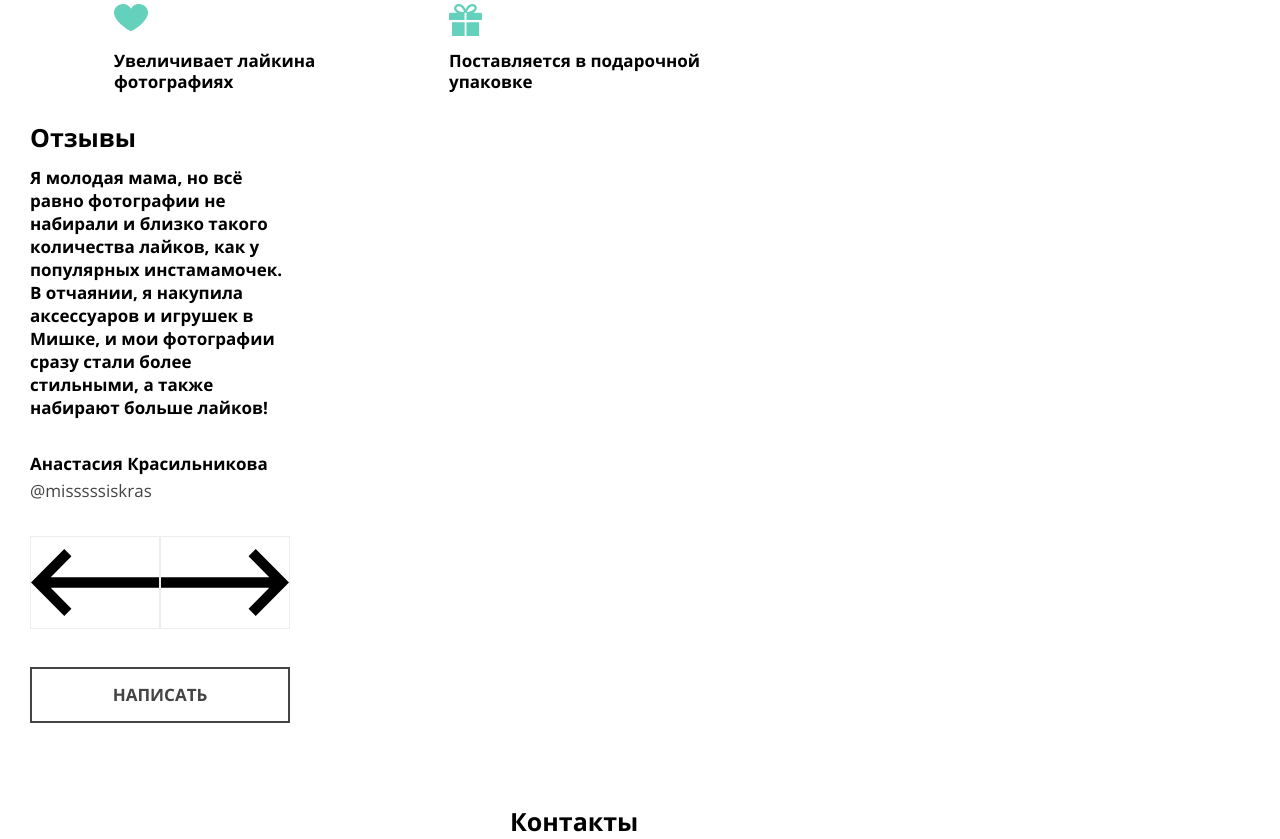
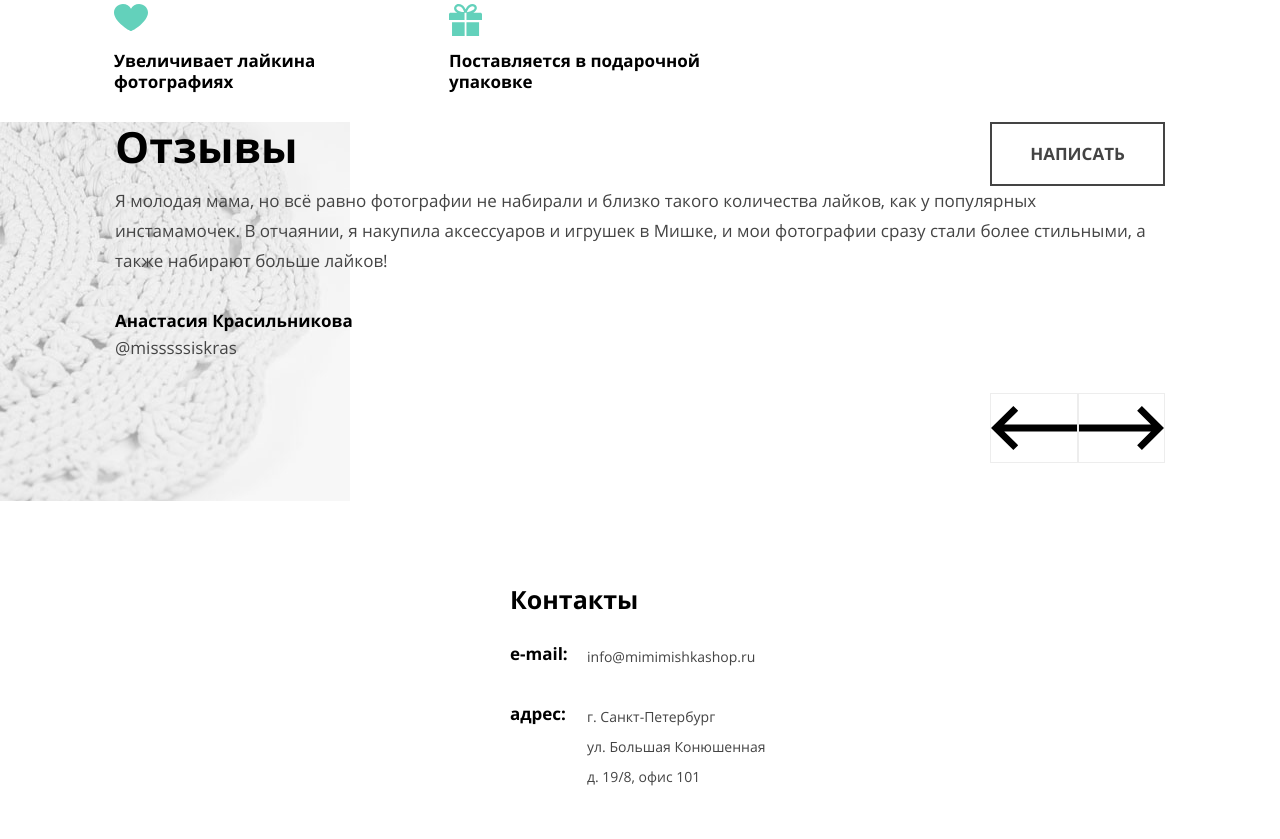
Before and after one commit to Ramc1987/1778551-mishka-25, a plain HTML site: page source/index.html in a window 1280 px wide. Shown: the part 1580-2419 px from the top of the page. Drawn offline with nearby package versions, Linux system fonts and the light colour scheme; files that its build step writes are made by us from their sources.

Commit message:
Add media styles in block reviews

```diff
--- a/source/index.html
+++ b/source/index.html
@@ -2,7 +2,7 @@
 <html lang="ru">
   <head>
     <meta charset="utf-8" />
-    <meta name="viewport" content="width=device-width, initial-scale=1">
+    <meta name="viewport" content="width=device-width, initial-scale=1" />
     <link rel="stylesheet" href="css/style.css" />
     <title>HTML Academy: Мишка</title>
   </head>
@@ -11,9 +11,15 @@
       <div class="header__wrapper">
         <a class="header__link-logo logo" href="form.html">
           <picture class="header__picture-logo">
-            <source media="(min-width: 1200px)" srcset="../img/logo/mishka-logo-desktop.svg">
-            <source media="(min-width: 768px)" srcset="../img/logo/mishka-logo-tablet.svg">
-            <img src="../img/logo/mishka-logo-mobile.svg" alt="Пример">
+            <source
+              media="(min-width: 1200px)"
+              srcset="../img/logo/mishka-logo-desktop.svg"
+            />
+            <source
+              media="(min-width: 768px)"
+              srcset="../img/logo/mishka-logo-tablet.svg"
+            />
+            <img src="../img/logo/mishka-logo-mobile.svg" alt="Пример" />
           </picture>
         </a>
         <button class="button-gamburger button-gamburger--close">
@@ -47,9 +53,7 @@
           </ul>
           <ul class="main-nav__list user-list">
             <li class="user-list__item form-search">
-              <a class="form-search__link-search" href="#">
-                Поиск по сайту
-              </a>
+              <a class="form-search__link-search" href="#"> Поиск по сайту </a>
               <form
                 class="visually-hidden"
                 method="post"
@@ -116,7 +120,12 @@
             </div>
             <div class="top-product__price-inner">
               <p class="top-product__price">Цена: 990 руб.</p>
-              <button class="top-product__button button button--order" type="button">Заказать</button>
+              <button
+                class="top-product__button button button--order"
+                type="button"
+              >
+                Заказать
+              </button>
             </div>
             <img
               class="top-product__item-image"
@@ -180,7 +189,8 @@
               <p class="reviews__autor-name">Анастасия Красильникова</p>
               <a class="reviews__autor-link" href="#"> @misssssiskras </a>
             </blockquote>
-            <p class="reviews__toggle slider__toggles">
+          </div>
+          <div class="reviews__toggle slider__toggles">
             <button class="slider__toggle" type="button">
               <img
                 class="slider__toggle-icon"
@@ -199,7 +209,6 @@
                 alt="Вперед"
               />
             </button>
-            </p>
           </div>
           <button class="button button--write" type="button">Написать</button>
         </div>
@@ -333,7 +342,9 @@
             method="post"
           >
             <fieldset class="size-product__group-button">
-              <legend class="size-product__legend-title">Выберите размер:</legend>
+              <legend class="size-product__legend-title">
+                Выберите размер:
+              </legend>
               <ul class="size-product__list">
                 <li class="size-product__item">
                   <input
@@ -364,7 +375,10 @@
                 </li>
               </ul>
             </fieldset>
-            <button class="size-product__button button button--button-add" type="submit">
+            <button
+              class="size-product__button button button--button-add"
+              type="submit"
+            >
               Добавить
             </button>
           </form>
--- a/source/sass/block/button.scss
+++ b/source/sass/block/button.scss
@@ -20,7 +20,12 @@
 }
 
 .button--write {
-  width: 260px;
+  width: 100%;
+
+  @media (min-width: $tablet) {
+    grid-column: 2/3;
+    grid-row: 1;
+  }
 }
 
 .button--send-order {
--- a/source/sass/block/reviews.scss
+++ b/source/sass/block/reviews.scss
@@ -1,18 +1,41 @@
 .reviews {
-  width: 320px;
+  width: 100%;
+
+  @media (min-width: $tablet) {
+    background: url("../img/Content/review.png") center left no-repeat;
+  }
 }
 
 .reviews__wrapper {
   width: 260px;
   margin: 0 auto 45px;
+
+  @media (min-width: $tablet) {
+    width: 668px;
+    display: grid;
+    grid-template-columns: auto 175px;
+  }
+
+  @media (min-width: $desktop-width) {
+    width: 1050px;
+  }
 }
 
 .reviews__title {
+  @include font-title;
+  line-height: 30px;
   margin: 0 0 14px 0;
-  font-family: inherit;
-  font-weight: inherit;
-  font-size: 25px;
-  line-height: 30px;
+
+  @media (min-width: $tablet) {
+    @include font-title(43px);
+    line-height: 50px;
+  }
+}
+
+.reviews__list {
+  @media (min-width: $tablet) {
+    grid-column: 1/3;
+  }
 }
 
 .reviews__item {
@@ -20,7 +43,15 @@
 }
 
 .reviews__text {
+  @include font-title(15px, 400);
+  color: $color-second;
+  line-height: 30px;
   margin: 0 0 33px 0;
+
+  @media (min-width: $tablet) {
+    @include font-title(17px, 400);
+    line-height: 30px;
+  }
 }
 
 .reviews__autor-name {
@@ -43,4 +74,12 @@
   margin: 0 0 38px 0;
   display: flex;
   justify-content: space-between;
+
+  @media (min-width: $tablet) {
+    grid-column: 2/3;
+  }
+
+  @media (min-width: $desktop-width) {
+    grid-column: 2/3;
+  }
 }
```
Also changed, not shown: source/img/Content/review.png (added). Lines whose indentation alone changed are shown as unchanged.
